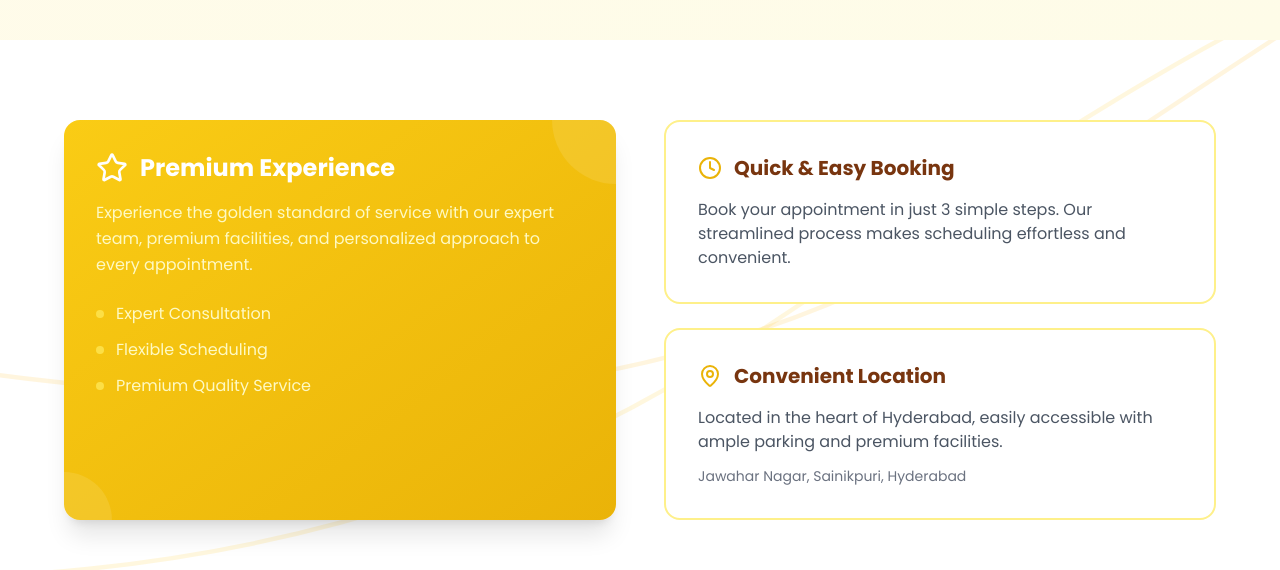
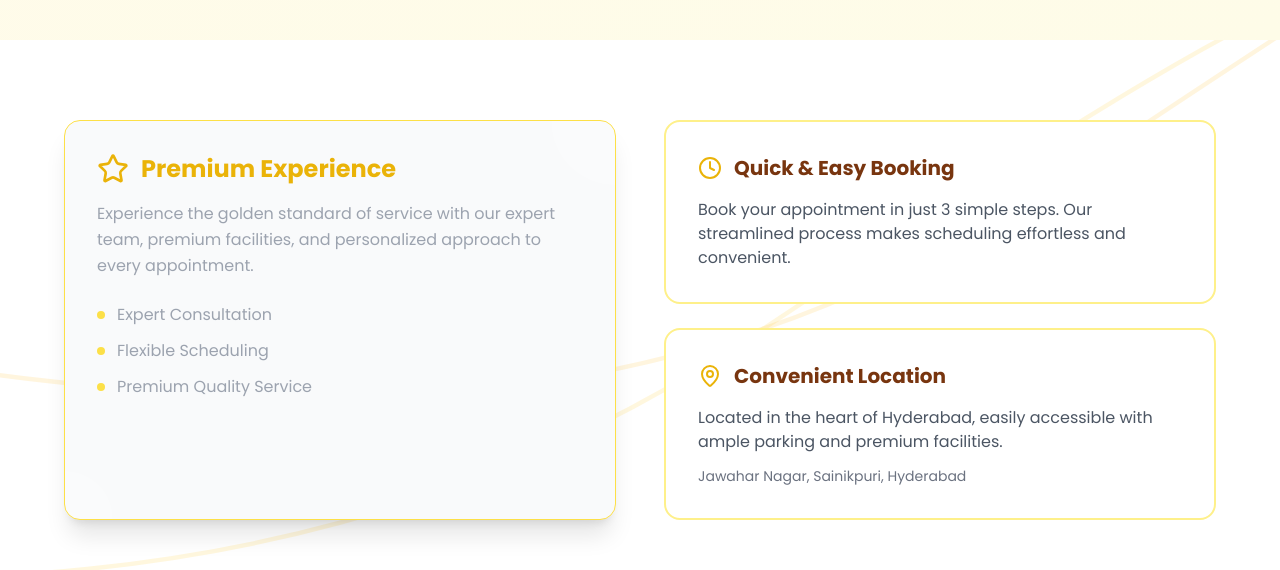
Before and after one commit to frigus-fiesta/main-website-frontend, a Next.js app: page /appointment in a window 1280 px wide. Shown: the part 1900-2470 px from the top of the page. Built offline with nearby package versions, Linux system fonts and the light colour scheme.

Commit message:
chatbot added and minor changes on contact and appointment pages

```diff
--- a/app/appointment/page.tsx
+++ b/app/appointment/page.tsx
@@ -415,29 +415,29 @@ export default function BookAppointmentPage() {
       {/* Why Choose Us Section */}
       <div className="px-6 py-20">
         <div className="mx-auto grid max-w-6xl gap-12 lg:grid-cols-2">
-          <div className="animate-slide-in-up relative overflow-hidden rounded-2xl bg-gradient-to-br from-yellow-400 to-yellow-500 p-8  text-white shadow-xl transition-all duration-500">
+          <div className="animate-slide-in-up relative overflow-hidden rounded-2xl bg-gray-50 p-8  text-white shadow-xl transition-all duration-500 border border-yellow-300">
             <div className="absolute right-0 top-0 size-32 -translate-y-16 translate-x-16 rounded-full bg-white/10" />
             <div className="absolute bottom-0 left-0 size-24 -translate-x-12 translate-y-12 rounded-full bg-white/10" />
             <div className="relative z-10">
               <div className="mb-4 flex items-center gap-3">
-                <Star className="size-8 animate-pulse" />
-                <h3 className="text-2xl font-bold">Premium Experience</h3>
+                <Star className="size-8 animate-pulse text-yellow-500" />
+                <h3 className="text-2xl font-bold text-yellow-500">Premium Experience</h3>
               </div>
-              <p className="mb-6 leading-relaxed text-yellow-100">
+              <p className="mb-6 leading-relaxed text-gray-400">
                 Experience the golden standard of service with our expert team, premium facilities, and personalized approach to every appointment.
               </p>
               <div className="space-y-3">
                 <div className="flex items-center gap-3">
                   <div className="size-2 animate-pulse rounded-full bg-yellow-300" />
-                  <span className="text-yellow-100">Expert Consultation</span>
+                  <span className="text-gray-400">Expert Consultation</span>
                 </div>
                 <div className="flex items-center gap-3">
                   <div className="size-2 animate-pulse rounded-full bg-yellow-300" />
-                  <span className="text-yellow-100">Flexible Scheduling</span>
+                  <span className="text-gray-400">Flexible Scheduling</span>
                 </div>
                 <div className="flex items-center gap-3">
                   <div className="size-2 animate-pulse rounded-full bg-yellow-300" />
-                  <span className="text-yellow-100">Premium Quality Service</span>
+                  <span className="text-gray-400">Premium Quality Service</span>
                 </div>
               </div>
             </div>
--- a/app/contactus/page.tsx
+++ b/app/contactus/page.tsx
@@ -287,39 +287,39 @@ export default function ContactUsPage() {
               </div>
             </div>
             <div className="space-y-8">
-              <div className="animate-slide-in-up animation-delay-200 relative overflow-hidden rounded-2xl bg-gradient-to-br from-yellow-400 to-yellow-500  p-8 text-white shadow-xl transition-all duration-500">
+              <div className="animate-slide-in-up animation-delay-200 relative overflow-hidden rounded-2xl bg-white  p-8 text-white shadow-xl transition-all duration-500">
                 <div className="absolute right-0 top-0 size-32 -translate-y-16 translate-x-16 rounded-full bg-white/10" />
                 <div className="absolute bottom-0 left-0 size-24 -translate-x-12 translate-y-12 rounded-full bg-white/10" />
                 <div className="relative z-10">
                   <div className="mb-4 flex items-center gap-3">
-                    <Sparkles className="size-8 animate-pulse" />
-                    <h3 className="text-2xl font-bold">
+                    <Sparkles className="size-8 animate-pulse text-yellow-500" />
+                    <h3 className="text-2xl font-bold text-yellow-500">
                       Why Choose Us?
                     </h3>
                   </div>
-                  <p className="mb-6 leading-relaxed text-yellow-100">
+                  <p className="mb-6 leading-relaxed text-gray-400">
                     Ready to turn your dreams into golden reality? We're here to make it happen with style, innovation, and unmatched dedication to excellence.
                   </p>
                   <div className="space-y-3">
                     <div className="flex items-center gap-3">
                       <div className="size-2 animate-pulse rounded-full bg-yellow-300" />
-                      <span className="text-yellow-100">24/7 Premium Support</span>
+                      <span className="text-gray-400">24/7 Premium Support</span>
                     </div>
                     <div className="flex items-center gap-3">
                       <div className="size-2 animate-pulse rounded-full bg-yellow-300" />
-                      <span className="text-yellow-100">Fast Response Time</span>
+                      <span className="text-gray-400">Fast Response Time</span>
                     </div>
                     <div className="flex items-center gap-3">
                       <div className="size-2 animate-pulse rounded-full bg-yellow-300" />
-                      <span className="text-yellow-100">Expert Team</span>
+                      <span className="text-gray-400">Expert Team</span>
                     </div>
                   </div>
                 </div>
               </div>
-              <div className="animate-slide-in-up animation-delay-400 rounded-2xl border-2 border-yellow-200 bg-white  p-6 transition-all duration-300 hover:shadow-lg">
+              <div className="animate-slide-in-up animation-delay-400 rounded-2xl shadow-xl bg-white  p-6 transition-all duration-300 hover:shadow-lg">
                 <div className="mb-4 flex items-center gap-3">
                   <Users className="size-6 text-yellow-500" />
-                  <h4 className="text-xl font-bold text-amber-900">Join Our Community</h4>
+                  <h4 className="text-xl font-bold text-yellow-500">Join Our Community</h4>
                 </div>
                 <p className="mb-4 text-gray-600">
                   Connect with thousands of satisfied clients who trust us with their most important events and projects.
--- a/app/layout.tsx
+++ b/app/layout.tsx
@@ -23,7 +23,38 @@ export default function RootLayout({
         <div>
           <main className="relative z-10 overflow-hidden">
             {children}
-            <script defer src="https://app.fastbots.ai/embed.js" data-bot-id="cmcf1okrl06m8rily3gipi149"></script>
+            <script
+              dangerouslySetInnerHTML={{
+                __html: `
+                  (function(){
+                    if(!window.chatbase||window.chatbase("getState")!=="initialized"){
+                      window.chatbase=(...args)=>{
+                        if(!window.chatbase.q){window.chatbase.q=[]}
+                        window.chatbase.q.push(args)
+                      };
+                      window.chatbase=new Proxy(window.chatbase,{
+                        get(target,prop){
+                          if(prop==="q"){return target.q}
+                          return (...args)=>target(prop,...args)
+                        }
+                      })
+                    }
+                    const onLoad=function(){
+                      const script=document.createElement("script");
+                      script.src="https://www.chatbase.co/embed.min.js";
+                      script.id="KK51L-QXHrFz0BfSB6aMJ";
+                      script.domain="www.chatbase.co";
+                      document.body.appendChild(script)
+                    };
+                    if(document.readyState==="complete"){
+                      onLoad()
+                    }else{
+                      window.addEventListener("load",onLoad)
+                    }
+                  })();
+                `
+              }}
+            />
           </main>
         </div>
       </body>
```
